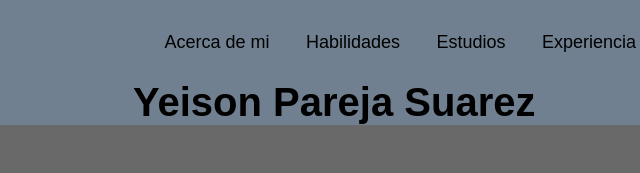
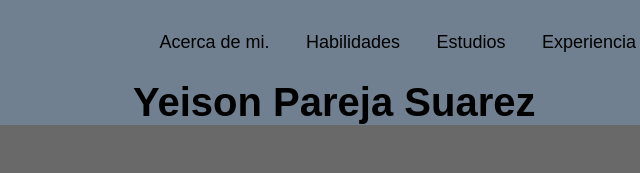
Before and after one commit to yeison1998/portafolio, a plain HTML site: page index.html in a window 1280 px wide. Shown: the top 173 px of the page, 167-807 px from the left. Drawn offline with Linux system fonts and the light colour scheme.

Commit message:
portafolio

```diff
--- a/index.html
+++ b/index.html
@@ -7,13 +7,14 @@
     <link rel="stylesheet" href="style.css">
 </head>
 
+<!--adasdf-->
 
 <body>
 
     <div id="menu">
 
         <ul>
-            <li><a href="#ac1">Acerca de mi</a></li>
+            <li><a href="#ac1">Acerca de mi.</a></li>
             <li><a href="#ha">Habilidades</a></li>
             <li><a href="#es">Estudios </a></li>
             <li><a href="#ex">Experiencia</a></li>
```
